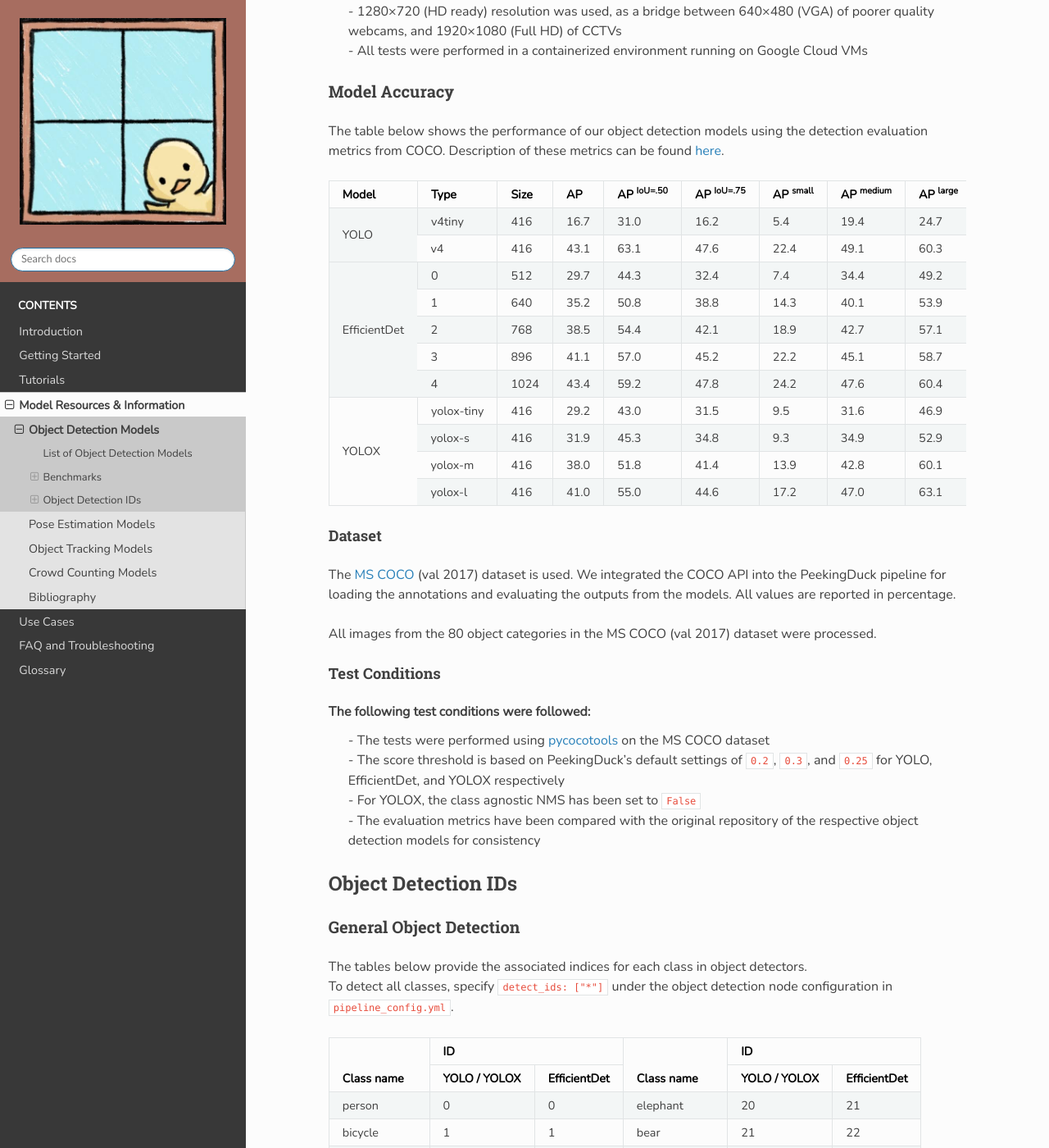
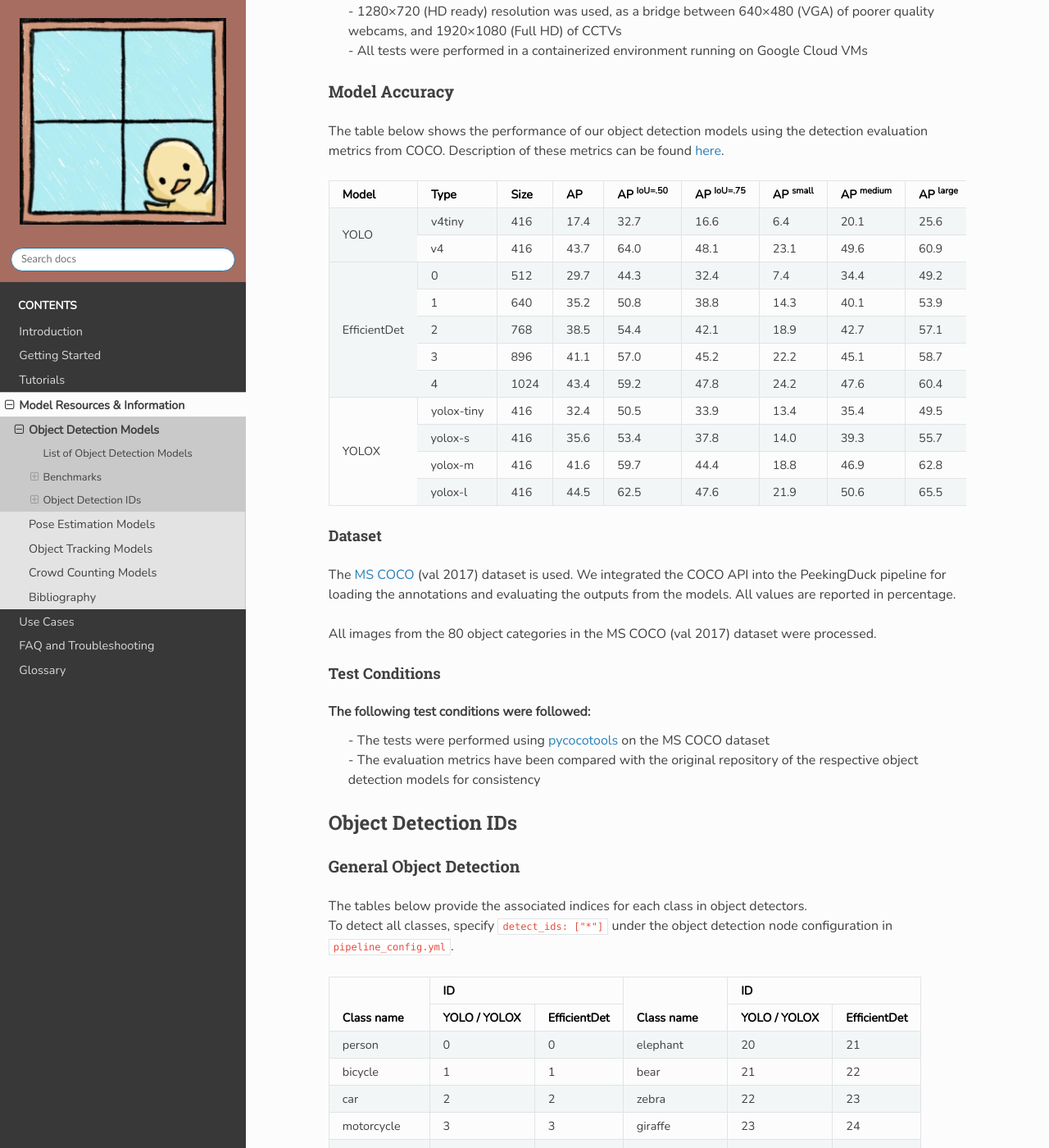
Before and after one commit to aisingapore/PeekingDuck, a Sphinx documentation site: the page built from docs/source/resources/01a_object_detection.rst, in a window 1280 px wide and 1400 px high, scrolled down 1535 px. Shown: the whole window at 82% size. Built offline with Sphinx 7.4.7 and the Read the Docs theme 2.0.0, drawn with Linux system fonts in a browser that asks for light colours.

Commit message:
docs: update test condition for model accuracy and metrics
- Updated the test conditions based on the original repository's configurations
- Updated the model accuracy metrics based on the original repository's configurations

```diff
--- a/docs/source/resources/01a_object_detection.rst
+++ b/docs/source/resources/01a_object_detection.rst
@@ -91,9 +91,9 @@ metrics from COCO. Description of these metrics can be found `here <https://coco
 +--------------+-----------+------+------+-------------------+-------------------+-----------------+------------------+-----------------+-----------------+------------------+-------------------+-----------------+------------------+-----------------+
 | Model        | Type      | Size | AP   | AP :sup:`IoU=.50` | AP :sup:`IoU=.75` | AP :sup:`small` | AP :sup:`medium` | AP :sup:`large` | AR :sup:`max=1` | AR :sup:`max=10` | AR :sup:`max=100` | AR :sup:`small` | AR :sup:`medium` | AR :sup:`large` |
 +==============+===========+======+======+===================+===================+=================+==================+=================+=================+==================+===================+=================+==================+=================+
-|              | v4tiny    | 416  | 16.7 | 31.0              | 16.2              | 5.4             | 19.4             | 24.7            | 15.5            | 21.0             | 21.1              | 6.1             | 23.7             | 32.1            |
+|              | v4tiny    | 416  | 17.4 | 32.7              | 16.6              | 6.4             | 20.1             | 25.6            | 16.7            | 22.8             | 21.1              | 6.1             | 23.7             | 32.1            |
 |              +-----------+------+------+-------------------+-------------------+-----------------+------------------+-----------------+-----------------+------------------+-------------------+-----------------+------------------+-----------------+
-| YOLO         | v4        | 416  | 43.1 | 63.1              | 47.6              | 22.4            | 49.1             | 60.3            | 32.7            | 48.1             | 48.9              | 25.2            | 55.1             | 68.8            |
+| YOLO         | v4        | 416  | 43.7 | 64.0              | 48.1              | 23.1            | 49.6             | 60.9            | 33.3            | 49.1             | 50.0              | 26.2            | 56.1             | 70.3            |
 +--------------+-----------+------+------+-------------------+-------------------+-----------------+------------------+-----------------+-----------------+------------------+-------------------+-----------------+------------------+-----------------+
 |              | 0         | 512  | 29.7 | 44.3              | 32.4              | 7.4             | 34.4             | 49.2            | 25.3            | 34.5             | 34.8              | 7.8             | 39.7             | 58.4            |
 |              +-----------+------+------+-------------------+-------------------+-----------------+------------------+-----------------+-----------------+------------------+-------------------+-----------------+------------------+-----------------+
@@ -105,13 +105,13 @@ metrics from COCO. Description of these metrics can be found `here <https://coco
 |              +-----------+------+------+-------------------+-------------------+-----------------+------------------+-----------------+-----------------+------------------+-------------------+-----------------+------------------+-----------------+
 | EfficientDet | 4         | 1024 | 43.4 | 59.2              | 47.8              | 24.2            | 47.6             | 60.4            | 33.8            | 49.1             | 49.7              | 27.3            | 53.9             | 68.7            |
 +--------------+-----------+------+------+-------------------+-------------------+-----------------+------------------+-----------------+-----------------+------------------+-------------------+-----------------+------------------+-----------------+
-|              | yolox-tiny| 416  | 29.2 | 43.0              | 31.5              | 9.5             | 31.6             | 46.9            | 24.6            | 34.3             | 34.7              | 10.7            | 37.5             | 56.2            |
+|              | yolox-tiny| 416  | 32.4 | 50.5              | 33.9              | 13.4            | 35.4             | 49.5            | 28.2            | 43.5             | 45.7              | 20.7            | 51.7             | 65.9            |
 |              +-----------+------+------+-------------------+-------------------+-----------------+------------------+-----------------+-----------------+------------------+-------------------+-----------------+------------------+-----------------+
-|              | yolox-s   | 416  | 31.9 | 45.3              | 34.8              | 9.3             | 34.9             | 52.9            | 26.4            | 36.8             | 37.1              | 10.1            | 40.3             | 61.4            |
+|              | yolox-s   | 416  | 35.6 | 53.4              | 37.8              | 14.0            | 39.3             | 55.7            | 30.3            | 46.0             | 48.1              | 20.9            | 54.7             | 70.8            |
 |              +-----------+------+------+-------------------+-------------------+-----------------+------------------+-----------------+-----------------+------------------+-------------------+-----------------+------------------+-----------------+
-|              | yolox-m   | 416  | 38.0 | 51.8              | 41.4              | 13.9            | 42.8             | 60.1            | 30.5            | 43.1             | 43.6              | 15.6            | 49.1             | 68.1            |
+|              | yolox-m   | 416  | 41.6 | 59.7              | 44.4              | 18.8            | 46.9             | 62.8            | 33.9            | 51.6             | 53.7              | 26.9            | 60.9             | 76.8            |
 |              +-----------+------+------+-------------------+-------------------+-----------------+------------------+-----------------+-----------------+------------------+-------------------+-----------------+------------------+-----------------+
-| YOLOX        | yolox-l   | 416  | 41.0 | 55.0              | 44.6              | 17.2            | 47.0             | 63.1            | 32.6            | 46.3             | 46.9              | 19.0            | 53.2             | 71.1            |
+| YOLOX        | yolox-l   | 416  | 44.5 | 62.5              | 47.6              | 21.9            | 50.6             | 65.5            | 35.5            | 54.2             | 56.3              | 31.0            | 64.0             | 78.1            |
 +--------------+-----------+------+------+-------------------+-------------------+-----------------+------------------+-----------------+-----------------+------------------+-------------------+-----------------+------------------+-----------------+
 
 Dataset
@@ -129,9 +129,6 @@ Test Conditions
 The following test conditions were followed:
  | - The tests were performed using `pycocotools <https://pypi.org/project/pycocotools/>`__ on the
      MS COCO dataset
- | - The score threshold is based on PeekingDuck's default settings of ``0.2``, ``0.3``, and ``0.25``
-     for YOLO, EfficientDet, and YOLOX respectively
- | - For YOLOX, the class agnostic NMS has been set to ``False``
  | - The evaluation metrics have been compared with the original repository of the respective object
      detection models for consistency
 
```
